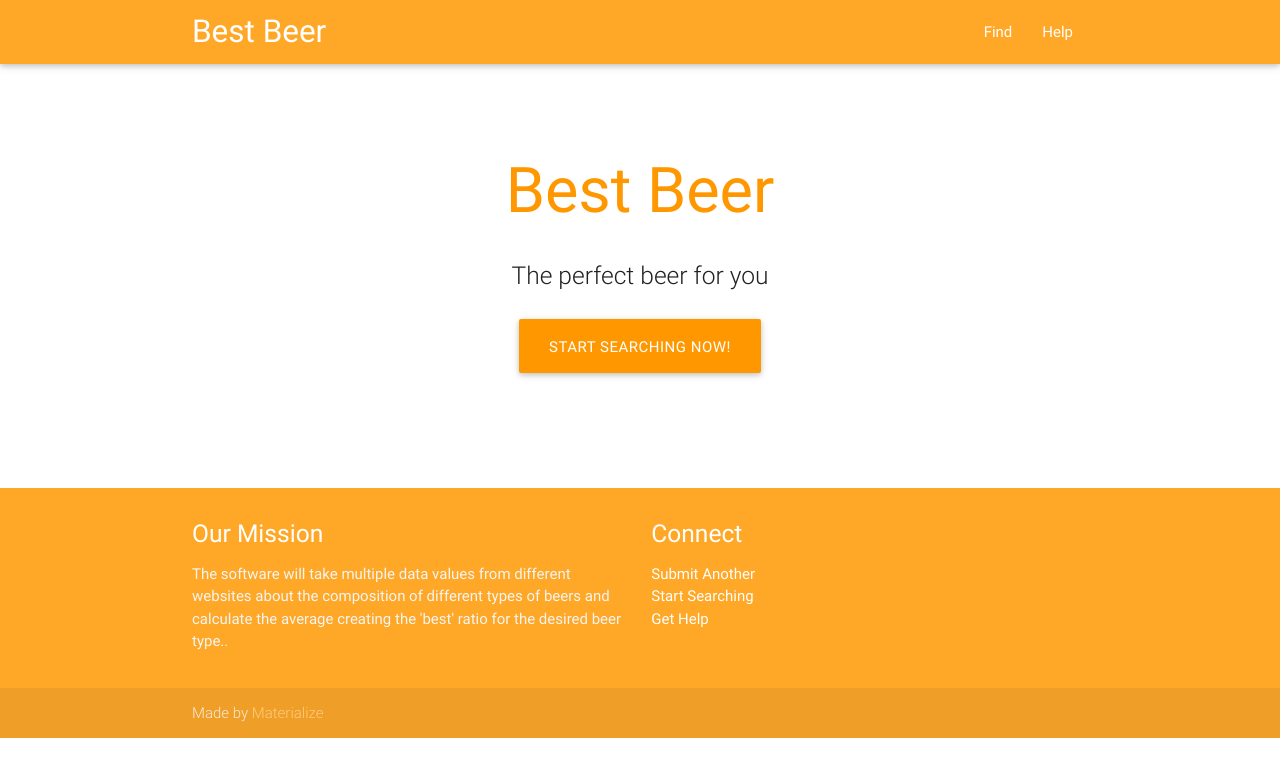
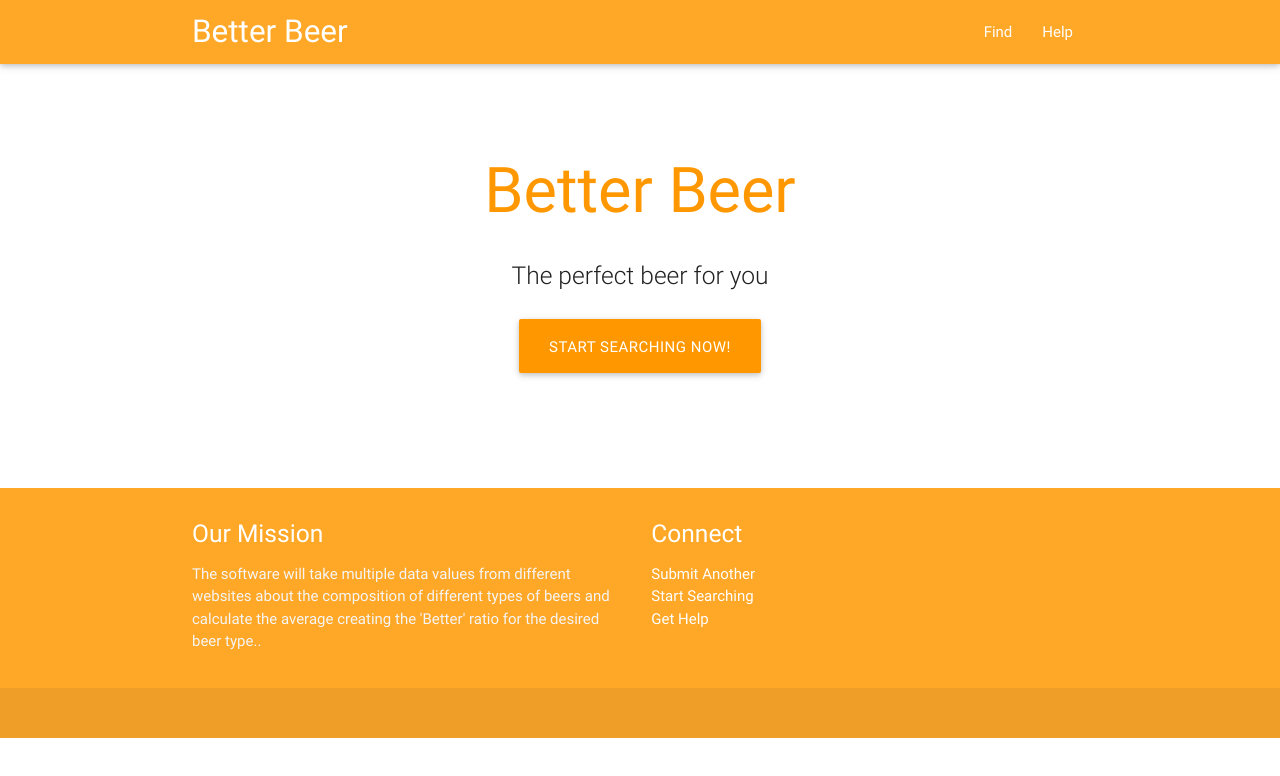
Before and after one commit to johnmurph27/bestbeer, a plain HTML site: page web/index.html in a window 1280 px wide. Drawn offline with nearby package versions, Linux system fonts and the light colour scheme.

Commit message:
adding testing

```diff
--- a/web/index.html
+++ b/web/index.html
@@ -3,7 +3,7 @@
 <head>
   <meta http-equiv="Content-Type" content="text/html; charset=UTF-8"/>
   <meta name="viewport" content="width=device-width, initial-scale=1, maximum-scale=1.0"/>
-  <title>Best Beer</title>
+  <title>Better Beer</title>
 
   <!-- CSS  -->
   <link href="https://fonts.googleapis.com/icon?family=Material+Icons" rel="stylesheet">
@@ -12,7 +12,7 @@
 </head>
 <body>
   <nav class="orange lighten-1" role="navigation">
-    <div class="nav-wrapper container"><a id="logo-container" href="#" class="brand-logo">Best Beer</a>
+    <div class="nav-wrapper container"><a id="logo-container" href="#" class="brand-logo">Better Beer</a>
       <ul class="right hide-on-med-and-down">
         <li><a href="#">Find</a></li>
         <li><a href="#">Help</a></li>
@@ -28,12 +28,12 @@
   <div class="section no-pad-bot" id="index-banner">
     <div class="container">
       <br><br>
-      <h1 class="header center orange-text">Best Beer</h1>
+      <h1 class="header center orange-text">Better Beer</h1>
       <div class="row center">
         <h5 class="header col s12 light">The perfect beer for you</h5>
       </div>
       <div class="row center">
-        <a href="http://materializecss.com/getting-started.html" id="download-button" class="btn-large waves-effect waves-light orange">Start Searching Now!</a>
+        <a href="" id="download-button" class="btn-large waves-effect waves-light orange">Start Searching Now!</a>
       </div>
       <br><br>
 
@@ -53,7 +53,7 @@
       <div class="row">
         <div class="col l6 s12">
           <h5 class="white-text">Our Mission</h5>
-          <p class="grey-text text-lighten-4"> The software will take multiple data values from different websites about the composition of different types of beers and calculate the average creating the 'best' ratio for the desired beer type..</p>
+          <p class="grey-text text-lighten-4"> The software will take multiple data values from different websites about the composition of different types of beers and calculate the average creating the 'Better' ratio for the desired beer type..</p>
 
 
         </div>
@@ -69,9 +69,7 @@
       </div>
     </div>
     <div class="footer-copyright">
-      <div class="container">
-      Made by <a class="orange-text text-lighten-3" href="http://materializecss.com">Materialize</a>
-      </div>
+
     </div>
   </footer>
 
```
Also changed, not shown: data-retrieval/beerSmithRecipesHTML.txt (added), 1 other file.
